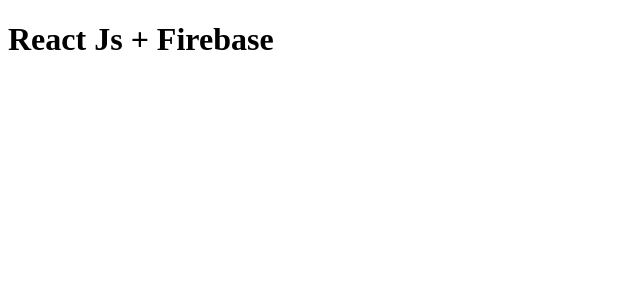
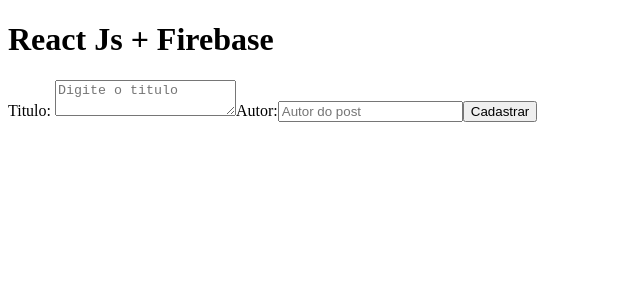
Before and after one commit to YanGraim/firebase, a React (Create React App) app: page / in a window 1280 px wide. Shown: the top 300 px of the page, without its empty margins (0-640 px from the left). Built offline with nearby package versions, Linux system fonts and the light colour scheme.

Commit message:
cria campos para salvar infos no db

```diff
--- a/src/App.js
+++ b/src/App.js
@@ -1,7 +1,25 @@
+import { db } from "./firebaseConnection";
+
 function App() {
+
+  function handleAdd() {
+    alert("Teste")
+  }
+
   return (
     <div>
       <h1>React Js + Firebase</h1>
+
+      <div className="container">
+        <label>Titulo: </label>
+        <textarea type="text" placeholder="Digite o titulo"/>
+
+
+        <label>Autor:</label>
+        <input type="text" placeholder="Autor do post" />
+
+        <button onClick={handleAdd}>Cadastrar</button>
+      </div>
     </div>
   );
 }
```
